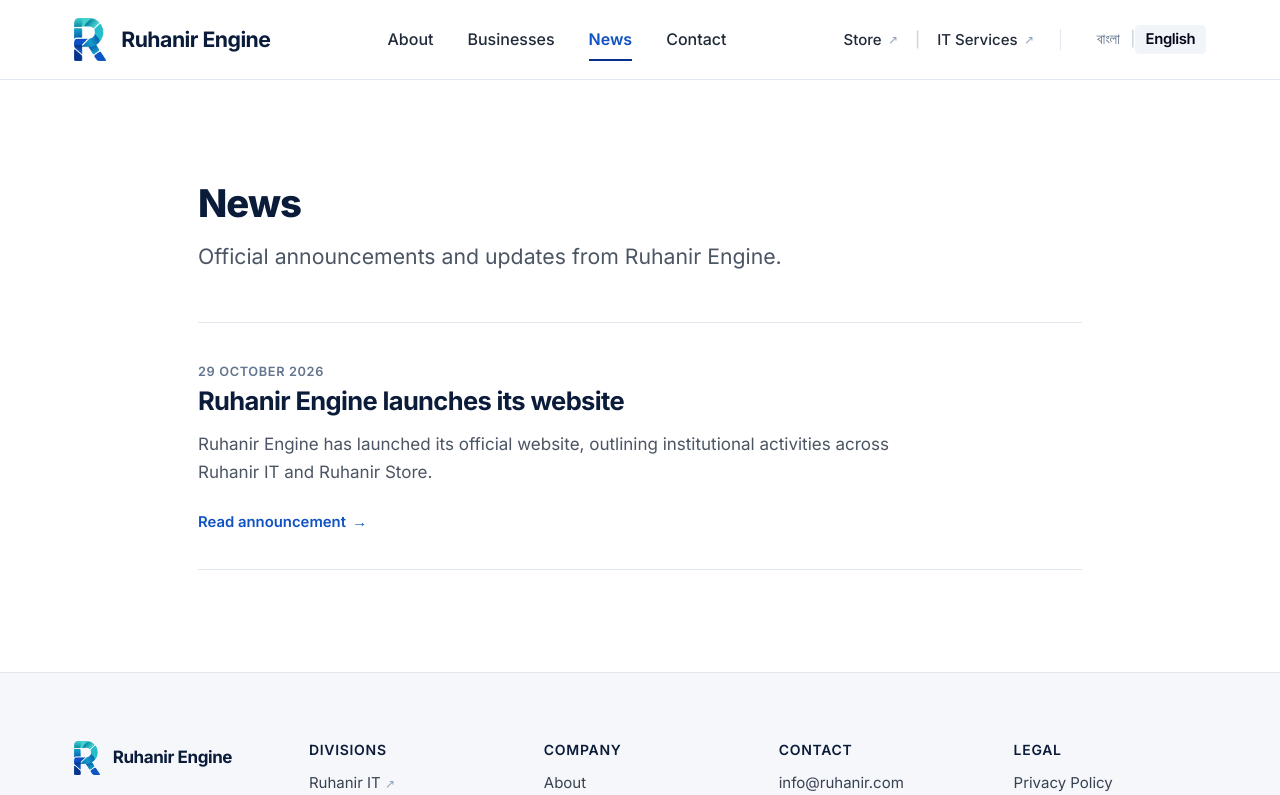
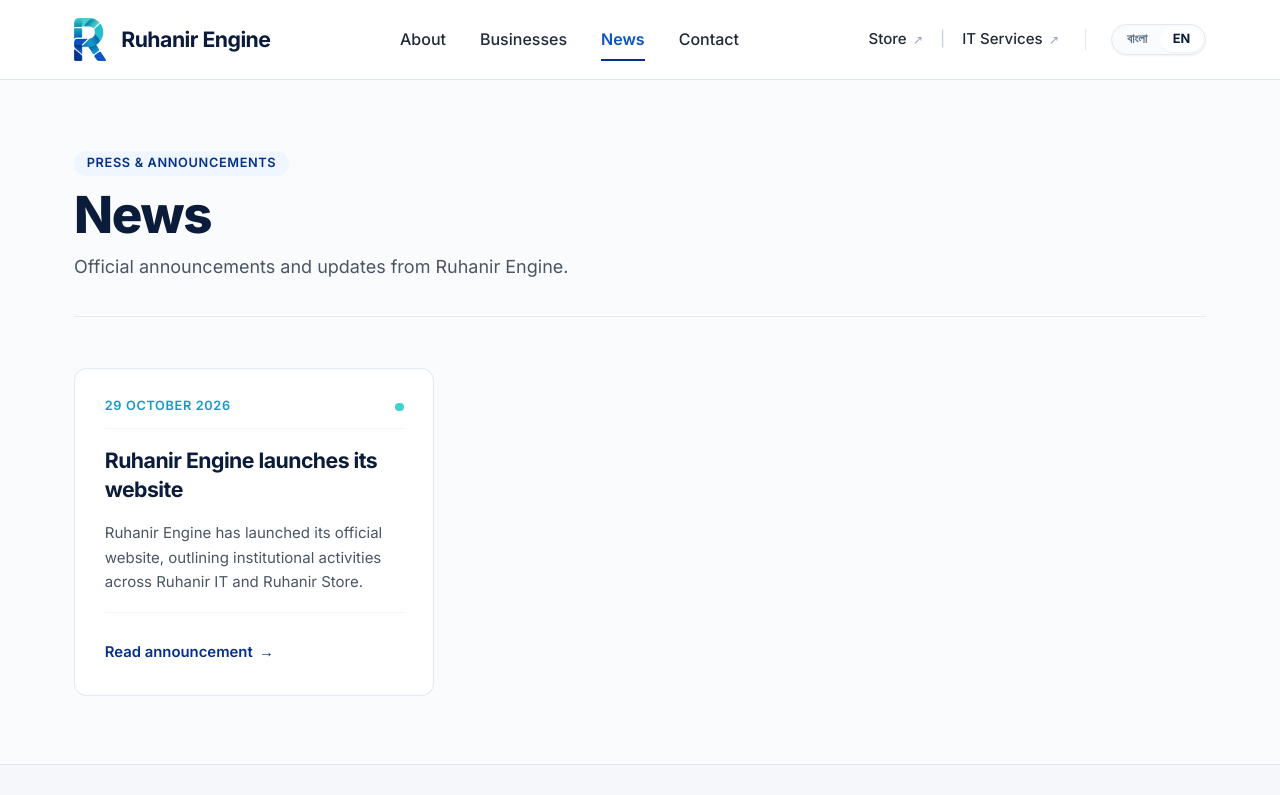
Before and after one commit to alaminhossainporbot/Ruhanir-Root, a Next.js app: page /en/news in a window 1280 px wide. Shown: the top 795 px of the page. Built offline with nearby package versions, Linux system fonts and the light colour scheme.

Commit message:
Enhance UI with professional typography, pills, and card layout for News and Legal pages

```diff
--- a/src/app/[lang]/news/[slug]/page.tsx
+++ b/src/app/[lang]/news/[slug]/page.tsx
@@ -88,36 +88,43 @@ export default async function NewsArticlePage({ params }: PageProps) {
         type="application/ld+json"
         dangerouslySetInnerHTML={{ __html: JSON.stringify(articleJsonLd) }}
       />
-      <div className="mx-auto max-w-3xl px-4 py-16 sm:px-6 sm:py-24 lg:px-8">
+      <div className="bg-[#FAFBFD] py-12 sm:py-16">
+        <div className="mx-auto max-w-3xl px-6 sm:px-8">
           <nav className="mb-8" aria-label="Breadcrumb">
             <Link
               href={`/${lang}/news/`}
-            className="inline-flex items-center gap-1.5 text-sm font-medium text-[#0E52C3] hover:underline"
+              className="inline-flex items-center gap-1.5 text-sm font-semibold text-[#05308A] hover:text-[#0E52C3] transition-colors"
             >
               <span aria-hidden="true">←</span>
               <span>{c.news.backToList}</span>
             </Link>
           </nav>
 
-        <article className="space-y-6">
-          <header className="space-y-3 border-b border-slate-200 pb-6">
+          <article className="rounded-2xl border border-slate-200/90 bg-white p-8 sm:p-12 shadow-xs space-y-8">
+            <header className="space-y-4 border-b border-slate-100 pb-8">
+              <div className="flex items-center gap-3">
+                <span className="inline-flex items-center rounded-full bg-blue-50 px-3 py-0.5 text-xs font-semibold text-[#05308A]">
+                  {lang === 'bn' ? 'অফিসিয়াল বার্তা' : 'Announcement'}
+                </span>
                 <time
                   dateTime={post.date}
-              className="text-xs font-semibold uppercase tracking-wider text-slate-500"
+                  className="text-xs font-medium uppercase tracking-wider text-slate-500"
                 >
                   {formatNewsDate(post.date, lang as Lang)}
                 </time>
-            <h1 className="text-3xl font-bold tracking-tight text-[#0B1B3A] sm:text-4xl">
+              </div>
+              <h1 className="text-3xl font-extrabold tracking-tight text-[#0B1B3A] sm:text-4xl leading-tight">
                 {post.title}
               </h1>
             </header>
 
             <div
-            className="prose prose-slate max-w-none text-base leading-relaxed text-[#1F2937]"
+              className="prose prose-slate max-w-none text-[17px] leading-relaxed text-[#1F2937]"
               dangerouslySetInnerHTML={{ __html: post.contentHtml }}
             />
           </article>
         </div>
+      </div>
     </>
   );
 }
--- a/src/app/[lang]/news/page.tsx
+++ b/src/app/[lang]/news/page.tsx
@@ -28,43 +28,58 @@ export default async function NewsIndexPage({ params }: PageProps) {
   const posts = getAllNews(lang as Lang);
 
   return (
-    <div className="mx-auto max-w-4xl px-4 py-16 sm:px-6 sm:py-24 lg:px-8">
-      <header className="mb-12 space-y-4">
-        <h1 className="text-3xl font-extrabold tracking-tight text-[#0B1B3A] sm:text-4xl">
+    <div className="bg-[#FAFBFD] min-h-[calc(100vh-80px-350px)] py-12 sm:py-16">
+      <div className="mx-auto max-w-[1200px] px-6 sm:px-8">
+        {/* Header Block */}
+        <header className="mb-12 border-b border-slate-200/80 pb-8 space-y-3">
+          <div className="inline-flex items-center gap-2 rounded-full bg-blue-50 px-3 py-1 text-xs font-semibold uppercase tracking-wider text-[#05308A]">
+            <span>{lang === 'bn' ? 'প্রেস ও নোটিশ' : 'Press & Announcements'}</span>
+          </div>
+          <h1 className="text-3xl font-extrabold tracking-tight text-[#0B1B3A] sm:text-4xl lg:text-5xl">
             {c.news.heading}
           </h1>
-        <p className="text-lg text-[#4B5563] sm:text-xl">
+          <p className="text-[17px] text-[#4B5563] sm:text-[18px] max-w-[65ch]">
             {c.news.subline}
           </p>
         </header>
 
         {posts.length === 0 ? (
+          <div className="rounded-xl border border-slate-200 bg-white p-12 text-center shadow-xs">
             <p className="text-base text-slate-500">{c.news.noNews}</p>
+          </div>
         ) : (
-        <div className="divide-y divide-slate-200 border-t border-b border-slate-200">
+          <div className="grid grid-cols-1 gap-6 md:grid-cols-2 lg:grid-cols-3">
             {posts.map((post) => (
-            <article key={post.slug} className="py-8 space-y-3">
+              <article
+                key={post.slug}
+                className="group flex flex-col justify-between rounded-xl border border-slate-200/90 bg-white p-7 transition-all duration-200 hover:-translate-y-1 hover:border-[#0E52C3]/30 hover:shadow-md"
+              >
+                <div className="space-y-4">
+                  <div className="flex items-center justify-between gap-2 border-b border-slate-100 pb-3">
                     <time
                       dateTime={post.date}
-                className="text-xs font-semibold uppercase tracking-wider text-slate-500"
+                      className="text-xs font-semibold uppercase tracking-wider text-[#1499C8]"
                     >
                       {formatNewsDate(post.date, lang as Lang)}
                     </time>
-              <h2 className="text-2xl font-bold tracking-tight text-[#0B1B3A]">
-                <Link
-                  href={`/${lang}/news/${post.slug}/`}
-                  className="hover:text-[#0E52C3] transition-colors"
-                >
+                    <span className="inline-flex h-2 w-2 rounded-full bg-[#42D1CC]" aria-hidden="true" />
+                  </div>
+
+                  <h2 className="text-xl font-bold leading-snug tracking-tight text-[#0B1B3A] group-hover:text-[#0E52C3] transition-colors">
+                    <Link href={`/${lang}/news/${post.slug}/`}>
                       {post.title}
                     </Link>
                   </h2>
-              <p className="text-base text-[#4B5563] leading-relaxed">
+
+                  <p className="text-[15px] leading-relaxed text-[#4B5563] line-clamp-3">
                     {post.summary}
                   </p>
-              <div className="pt-2">
+                </div>
+
+                <div className="pt-6 mt-4 border-t border-slate-100">
                   <Link
                     href={`/${lang}/news/${post.slug}/`}
-                  className="inline-flex items-center gap-1.5 text-sm font-semibold text-[#0E52C3] hover:underline"
+                    className="inline-flex items-center gap-1.5 text-sm font-semibold text-[#05308A] group-hover:text-[#0E52C3] group-hover:translate-x-0.5 transition-all"
                   >
                     <span>{c.news.readMore}</span>
                     <span aria-hidden="true">→</span>
@@ -75,5 +90,6 @@ export default async function NewsIndexPage({ params }: PageProps) {
           </div>
         )}
       </div>
+    </div>
   );
 }
--- a/src/components/LanguageSwitch.tsx
+++ b/src/components/LanguageSwitch.tsx
@@ -3,7 +3,6 @@
 import Link from 'next/link';
 import { usePathname } from 'next/navigation';
 import { Lang } from '@/lib/i18n';
-import { checkEquivalentPostExists } from '@/lib/news';
 
 interface LanguageSwitchProps {
   currentLang: Lang;
@@ -17,11 +16,8 @@ export function LanguageSwitch({ currentLang }: LanguageSwitchProps) {
     const segments = pathname.split('/').filter(Boolean);
     if (segments.length === 0) return `/${targetLang}/`;
 
-    // Special check for news slug pages: /lang/news/[slug]
     if (segments.length >= 3 && segments[1] === 'news') {
       const slug = segments[2];
-      // If the target language doesn't have this post, fallback to news index /targetLang/news/
-      // In client component, we route to news index or equivalent
       return `/${targetLang}/news/${slug}/`;
     }
 
@@ -33,44 +29,41 @@ export function LanguageSwitch({ currentLang }: LanguageSwitchProps) {
     try {
       localStorage.setItem('preferred_lang', lang);
     } catch {
-      // Ignore if localStorage is disabled
+      // Ignore
     }
   };
 
   return (
     <div
-      className="inline-flex items-center text-sm font-medium tracking-tight text-slate-600"
+      className="inline-flex items-center rounded-full border border-slate-200 bg-slate-50/80 p-0.5 text-xs font-semibold shadow-xs"
       role="navigation"
       aria-label="Language selector"
     >
       <Link
         href={getTargetUrl('bn')}
         onClick={() => handleLangClick('bn')}
-        className={`px-2.5 py-1 transition-colors duration-150 rounded ${
+        className={`rounded-full px-3 py-1 transition-all duration-150 ${
           currentLang === 'bn'
-            ? 'text-slate-950 font-semibold bg-slate-100'
-            : 'hover:text-slate-900 text-slate-500'
+            ? 'bg-white text-[#0B1B3A] shadow-xs font-bold'
+            : 'text-slate-500 hover:text-slate-900'
         }`}
         hrefLang="bn"
         aria-current={currentLang === 'bn' ? 'true' : undefined}
       >
         বাংলা
       </Link>
-      <span className="text-slate-300 select-none" aria-hidden="true">
-        |
-      </span>
       <Link
         href={getTargetUrl('en')}
         onClick={() => handleLangClick('en')}
-        className={`px-2.5 py-1 transition-colors duration-150 rounded ${
+        className={`rounded-full px-3 py-1 transition-all duration-150 ${
           currentLang === 'en'
-            ? 'text-slate-950 font-semibold bg-slate-100'
-            : 'hover:text-slate-900 text-slate-500'
+            ? 'bg-white text-[#0B1B3A] shadow-xs font-bold'
+            : 'text-slate-500 hover:text-slate-900'
         }`}
         hrefLang="en"
         aria-current={currentLang === 'en' ? 'true' : undefined}
       >
-        English
+        EN
       </Link>
     </div>
   );
--- a/src/components/LegalLayout.tsx
+++ b/src/components/LegalLayout.tsx
@@ -1,4 +1,3 @@
-import Link from 'next/link';
 import { Lang } from '@/lib/i18n';
 import { toBanglaDigits } from '@/lib/digits';
 
@@ -23,9 +22,14 @@ export function LegalLayout({
       : '29 October 2026';
 
   return (
-    <div className="mx-auto max-w-4xl px-4 py-16 sm:px-6 sm:py-24 lg:px-8">
-      <header className="mb-10 space-y-3 border-b border-slate-200 pb-8">
-        <h1 className="text-3xl font-bold tracking-tight text-[#0B1B3A] sm:text-4xl">
+    <div className="bg-[#FAFBFD] py-12 sm:py-16">
+      <div className="mx-auto max-w-[1000px] px-6 sm:px-8">
+        <div className="rounded-2xl border border-slate-200/90 bg-white p-8 sm:p-12 shadow-xs">
+          <header className="mb-10 space-y-3 border-b border-slate-100 pb-8">
+            <div className="inline-flex items-center gap-2 rounded-full bg-slate-100 px-3 py-1 text-xs font-semibold uppercase tracking-wider text-slate-700">
+              <span>{lang === 'bn' ? 'আইনি ও নীতিমালা' : 'Policy & Governance'}</span>
+            </div>
+            <h1 className="text-3xl font-extrabold tracking-tight text-[#0B1B3A] sm:text-4xl">
               {title}
             </h1>
             <p className="text-xs font-medium uppercase tracking-wider text-slate-500">
@@ -35,17 +39,18 @@ export function LegalLayout({
 
           {toc && toc.length > 0 && (
             <nav
-          className="mb-12 rounded-lg bg-slate-50 p-6 border border-slate-200"
+              className="mb-12 rounded-xl bg-slate-50 p-6 border border-slate-200/80"
               aria-label="Table of contents"
             >
-          <h2 className="text-xs font-bold uppercase tracking-wider text-slate-900 mb-3">
+              <h2 className="text-xs font-bold uppercase tracking-wider text-[#0B1B3A] mb-3">
                 {lang === 'bn' ? 'সূচিপত্র' : 'Table of Contents'}
               </h2>
-          <ul className="space-y-1.5 text-sm text-[#0E52C3]">
+              <ul className="space-y-2 text-[15px] text-[#0E52C3]">
                 {toc.map((item) => (
                   <li key={item.id}>
-                <a href={`#${item.id}`} className="hover:underline">
-                  {item.title}
+                    <a href={`#${item.id}`} className="hover:underline flex items-center gap-2">
+                      <span className="h-1 w-1 rounded-full bg-[#1499C8]" aria-hidden="true" />
+                      <span>{item.title}</span>
                     </a>
                   </li>
                 ))}
@@ -53,8 +58,10 @@ export function LegalLayout({
             </nav>
           )}
 
-      <div className="space-y-8 text-base leading-relaxed text-[#1F2937]">
+          <div className="space-y-8 text-[17px] leading-relaxed text-[#1F2937]">
             {children}
+          </div>
+        </div>
       </div>
     </div>
   );
```
Lines whose indentation alone changed are shown as unchanged.
